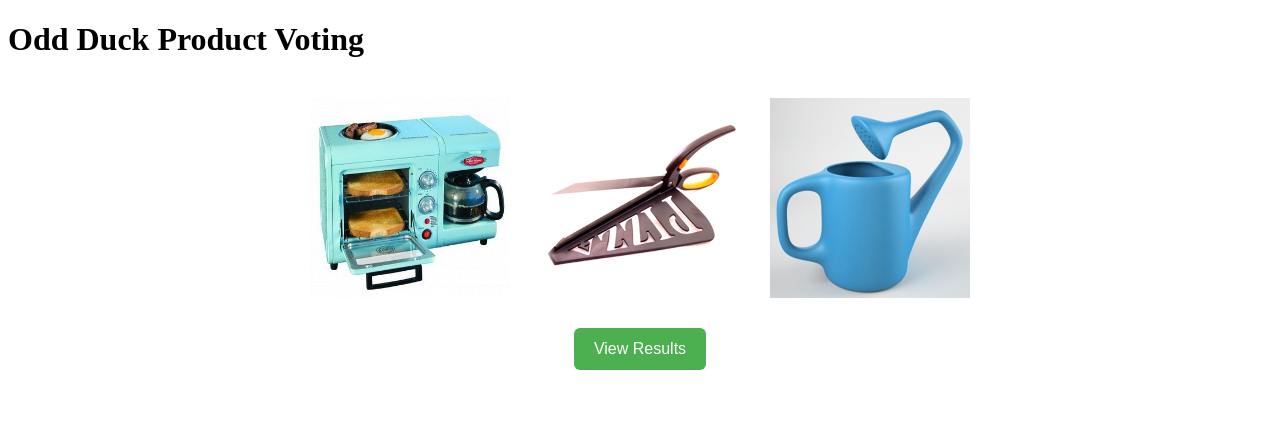
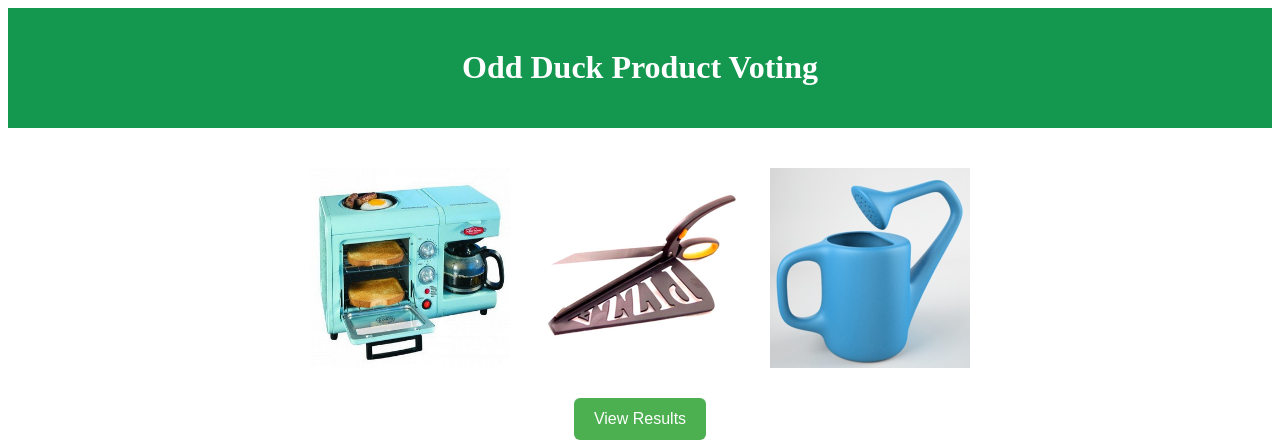
Before and after one commit to metswin17/odd-duck, a plain HTML site: page index.html in a window 1280 px wide. Drawn offline with nearby package versions, Linux system fonts and the light colour scheme.

Commit message:
mod index

```diff
--- a/index.html
+++ b/index.html
@@ -13,11 +13,20 @@
 
 <body>
 
+  <style>
+    header {
+      background-color: #14974f; /* Dark blue background */
+      color: #ffffff;           /* White text */
+      padding: 20px;            /* Adds space around the text */
+    }
+  </style>
 
+  <header>
+    <center>
+      <h1>Odd Duck Product Voting</h1>
+    </center>
+  </header>
 
-    <header>
-      <h1>Odd Duck Product Voting</h1>
-    </header>
 
     <main>
 
```
